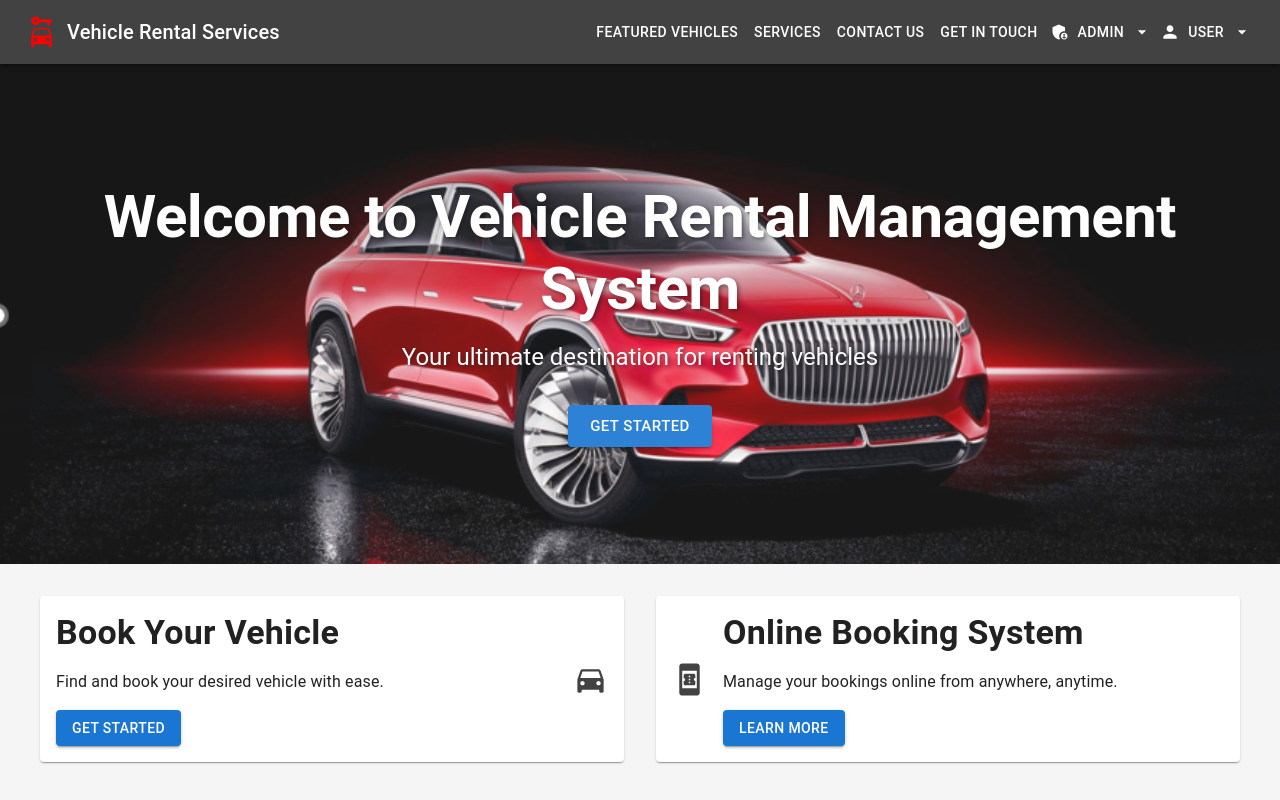
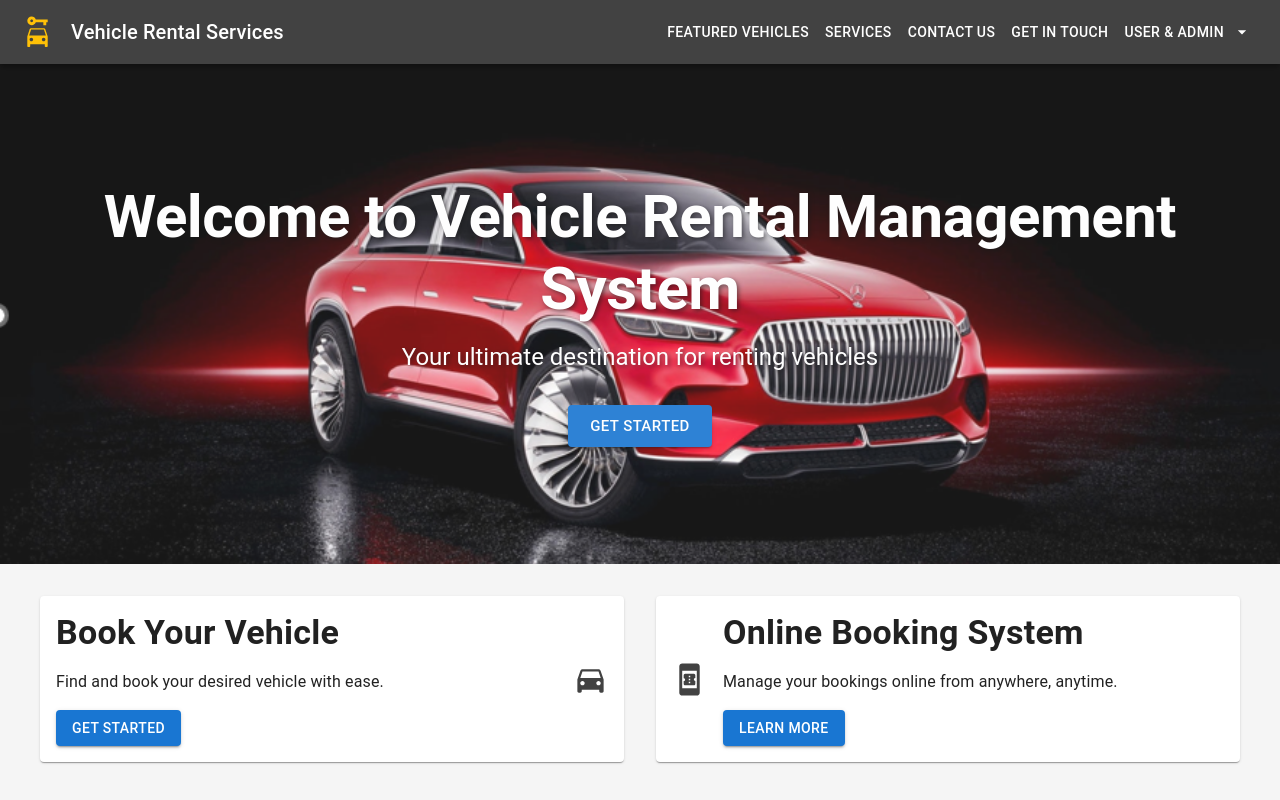
Before and after one commit to Mutai001/vehicle-client, a React (Vite) app: page / in a window 1280 px wide. Shown: the top 800 px of the page. Built offline with nearby package versions, Linux system fonts and the light colour scheme.

Commit message:
adjusted landing page

```diff
--- a/src/components/LandingPage.tsx
+++ b/src/components/LandingPage.tsx
@@ -10,6 +10,9 @@ import {
   Grid,
   Paper,
   TextField,
+  IconButton,
+  Menu,
+  MenuItem,
 } from '@mui/material';
 import {
   CarRental,
@@ -28,6 +31,7 @@ import Footer from './Common/Footer'; // Import your Footer component here
 import HeroImage from '../assets/images/Car1.png'; // Example hero image import
 import HeroImage2 from '../assets/images/car2.png'; // Another hero image import
 import HeroImage3 from '../assets/images/car3.png'; // Another hero image import
+import MapImage from '../assets/images/map.png'; // Example map image import
 
 const HomePage: React.FC = () => {
   const featuredVehiclesRef = useRef<HTMLDivElement>(null);
@@ -59,14 +63,25 @@ const HomePage: React.FC = () => {
     }
   };
 
+  // For dropdown menu
+  const [anchorEl, setAnchorEl] = React.useState<null | HTMLElement>(null);
+  const handleMenuClick = (event: React.MouseEvent<HTMLButtonElement>) => {
+    setAnchorEl(event.currentTarget);
+  };
+  const handleClose = () => {
+    setAnchorEl(null);
+  };
+
   return (
     <>
       <div style={{ backgroundColor: '#f5f5f5', minHeight: '100vh', fontFamily: 'Roboto, sans-serif' }}>
         {/* Header */}
         <AppBar position="static" style={{ backgroundColor: '#424242' }}>
           <Toolbar>
-            <CarRental fontSize="large" style={{ color: 'red' }} />
-            <Typography variant="h6" style={{ flexGrow: 1, marginLeft: 8 }}>
+            <IconButton component={Link} to="/" edge="start" color="inherit" aria-label="home">
+              <CarRental fontSize="large" style={{ color: '#ffc107' }} />
+            </IconButton>
+            <Typography variant="h6" style={{ flexGrow: 1, marginLeft: 8, color: '#ffffff' }}>
               Vehicle Rental Services
             </Typography>
             <Button color="inherit" onClick={scrollToFeaturedVehicles}>
@@ -82,27 +97,30 @@ const HomePage: React.FC = () => {
               Get In Touch
             </Button>
 
-            {/* Admin Menu */}
+            {/* Combined User and Admin Menu */}
             <Button
               color="inherit"
-              startIcon={<AdminPanelSettings />}
               endIcon={<ArrowDropDown />}
-              component={Link}
-              to="/admin"
+              onClick={handleMenuClick}
+              aria-controls="user-admin-menu"
+              aria-haspopup="true"
             >
-              Admin
+              User & Admin
             </Button>
-
-            {/* User Menu */}
-            <Button
-              color="inherit"
-              startIcon={<Person />}
-              endIcon={<ArrowDropDown />}
-              component={Link}
-              to="/user"
+            <Menu
+              id="user-admin-menu"
+              anchorEl={anchorEl}
+              keepMounted
+              open={Boolean(anchorEl)}
+              onClose={handleClose}
             >
-              User
-            </Button>
+              <MenuItem component={Link} to="/user" onClick={handleClose}>
+                User
+              </MenuItem>
+              <MenuItem component={Link} to="/admin" onClick={handleClose}>
+                Admin
+              </MenuItem>
+            </Menu>
           </Toolbar>
         </AppBar>
 
@@ -356,6 +374,8 @@ const HomePage: React.FC = () => {
                       <Typography variant="body1">
                         Our office is located at 123 Rental St, Car City.
                       </Typography>
+                      {/* Example map image */}
+                      <img src={MapImage} alt="Map" style={{ width: '100%', marginTop: '8px' }} />
                     </Paper>
                   </Grid>
                 </Grid>
```
Also changed, not shown: src/assets/images/map.png (added).
